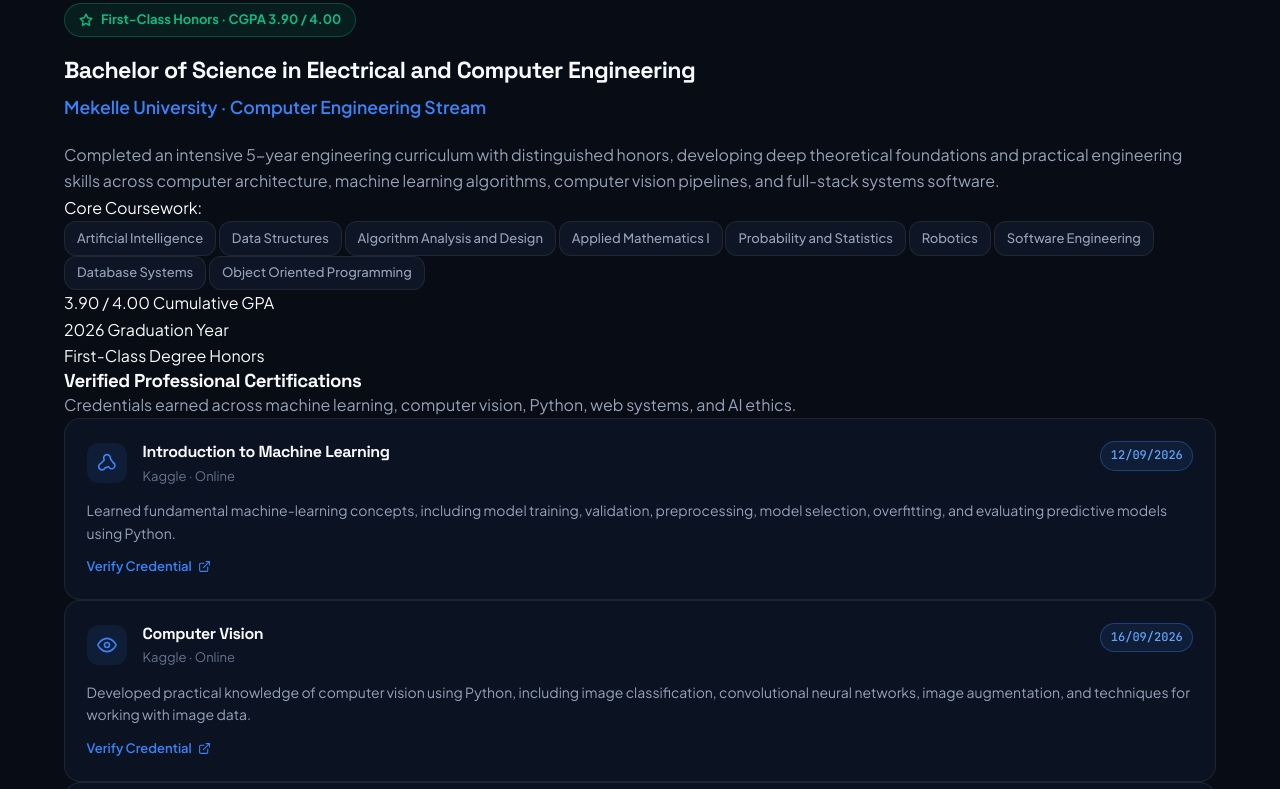
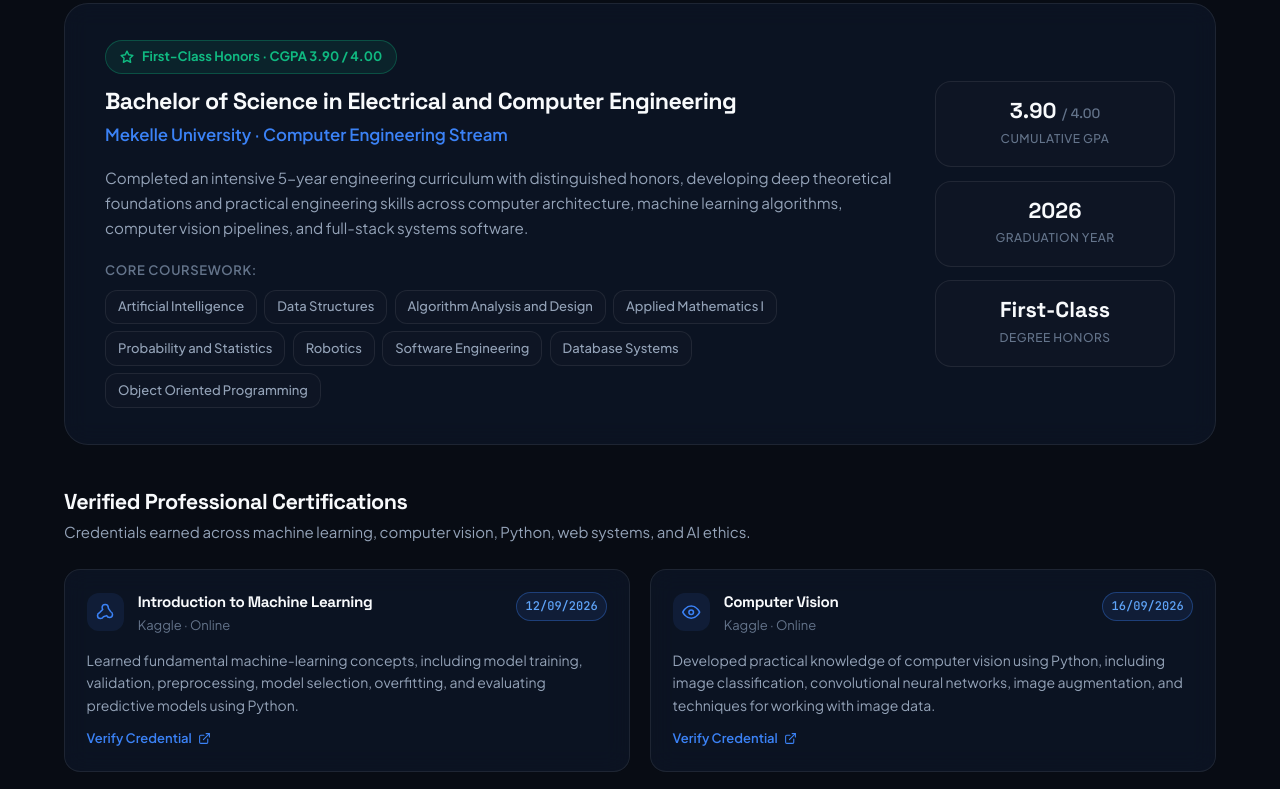
Before and after one commit to yocabel-sole/yocabel-portfolio, a plain HTML site: page index.html in a window 1280 px wide. Shown: the part 7829-8618 px from the top of the page. Drawn offline with Linux system fonts and the light colour scheme.

Commit message:
Include all style updates for education, certifications, and layout

```diff
--- a/style.css
+++ b/style.css
@@ -1192,23 +1192,29 @@ section {
 /* ==========================================================================
    EDUCATION & CERTIFICATIONS SECTION
    ========================================================================== */
-.edu-cert-grid {
-  display: grid;
-  grid-template-columns: 1.1fr 1fr;
-  gap: 2.5rem;
-}
-
-.edu-main-card {
+.edu-featured-card {
   background: var(--bg-card);
   backdrop-filter: blur(12px);
   -webkit-backdrop-filter: blur(12px);
   border: 1px solid var(--border-subtle);
   border-radius: var(--radius-xl);
-  padding: 2.25rem;
-  height: 100%;
+  padding: 2.25rem 2.5rem;
+  display: grid;
+  grid-template-columns: 1fr 240px;
+  gap: 2.5rem;
+  align-items: center;
+  margin-bottom: 2.75rem;
+  transition: all var(--transition-normal);
+}
+
+.edu-featured-card:hover {
+  border-color: var(--border-accent);
+  box-shadow: var(--card-shadow-hover);
+}
+
+.edu-card-main {
   display: flex;
   flex-direction: column;
-  justify-content: space-between;
 }
 
 .edu-badge-honors {
@@ -1222,47 +1228,119 @@ section {
   color: var(--accent-emerald);
   font-size: 0.8125rem;
   font-weight: 700;
-  margin-bottom: 1.25rem;
+  margin-bottom: 0.85rem;
+  width: fit-content;
 }
 
 .edu-degree {
   font-size: 1.45rem;
   font-weight: 700;
-  margin-bottom: 0.5rem;
+  margin-bottom: 0.35rem;
+  color: var(--text-primary);
 }
 
 .edu-school {
-  font-size: 1.1rem;
+  font-size: 1.05rem;
   color: var(--primary);
   font-weight: 600;
+  margin-bottom: 1rem;
+}
+
+.edu-summary {
+  color: var(--text-secondary);
+  line-height: 1.65;
+  font-size: 0.95rem;
   margin-bottom: 1.25rem;
 }
 
-.edu-stats-row {
-  display: flex;
-  gap: 1.5rem;
-  padding: 1rem 0;
-  margin: 1rem 0;
-  border-top: 1px solid var(--border-subtle);
-  border-bottom: 1px solid var(--border-subtle);
-}
-
-.edu-stat-item strong {
+.edu-coursework-block {
+  display: flex;
+  flex-direction: column;
+  gap: 0.5rem;
+}
+
+.edu-coursework-label {
+  font-size: 0.8125rem;
+  font-weight: 600;
+  color: var(--text-muted);
+  text-transform: uppercase;
+  letter-spacing: 0.05em;
+}
+
+.edu-course-chips {
+  display: flex;
+  flex-wrap: wrap;
+  gap: 0.45rem;
+}
+
+.edu-card-sidebar {
+  display: flex;
+  flex-direction: column;
+  gap: 0.85rem;
+}
+
+.edu-stat-box {
+  background: var(--bg-surface);
+  border: 1px solid var(--border-subtle);
+  border-radius: var(--radius-lg);
+  padding: 1rem 1.25rem;
+  text-align: center;
+  transition: all var(--transition-fast);
+}
+
+.edu-stat-box:hover {
+  border-color: var(--border-strong);
+  transform: translateY(-2px);
+}
+
+.edu-stat-number {
   display: block;
-  font-size: 1.25rem;
-  color: var(--text-primary);
   font-family: var(--font-heading);
-}
-
-.edu-stat-item span {
-  font-size: 0.8125rem;
+  font-size: 1.35rem;
+  font-weight: 700;
+  color: var(--text-primary);
+  line-height: 1.2;
+}
+
+.edu-stat-max {
+  font-size: 0.85rem;
   color: var(--text-muted);
-}
-
-/* Certifications Cards List */
-.certs-column {
-  display: flex;
-  flex-direction: column;
+  font-weight: 500;
+}
+
+.edu-stat-title {
+  font-size: 0.75rem;
+  color: var(--text-muted);
+  font-weight: 500;
+  text-transform: uppercase;
+  letter-spacing: 0.04em;
+  margin-top: 0.25rem;
+}
+
+/* Certifications Sub-Section */
+.certs-section-wrap {
+  margin-top: 2.5rem;
+}
+
+.certs-header {
+  margin-bottom: 1.5rem;
+}
+
+.certs-subheading {
+  font-size: 1.35rem;
+  font-weight: 700;
+  margin-bottom: 0.35rem;
+  color: var(--text-primary);
+}
+
+.certs-subtext {
+  font-size: 0.9375rem;
+  color: var(--text-secondary);
+}
+
+.certs-grid {
+  display: grid;
+  grid-template-columns: repeat(2, 1fr);
   gap: 1.25rem;
 }
 
@@ -1289,18 +1367,18 @@ section {
   display: flex;
   align-items: flex-start;
   justify-content: space-between;
-  gap: 1rem;
+  gap: 0.85rem;
 }
 
 .cert-info {
   display: flex;
   align-items: flex-start;
-  gap: 1rem;
+  gap: 0.85rem;
 }
 
 .cert-icon {
-  width: 2.5rem;
-  height: 2.5rem;
+  width: 2.35rem;
+  height: 2.35rem;
   border-radius: var(--radius-md);
   background: var(--bg-badge);
   color: var(--primary);
@@ -1308,16 +1386,16 @@ section {
   align-items: center;
   justify-content: center;
   flex-shrink: 0;
-  margin-top: 0.15rem;
+  margin-top: 0.1rem;
 }
 
 .cert-icon svg {
-  width: 1.25rem;
-  height: 1.25rem;
+  width: 1.15rem;
+  height: 1.15rem;
 }
 
 .cert-name {
-  font-size: 1rem;
+  font-size: 0.95rem;
   font-weight: 700;
   color: var(--text-primary);
   margin-bottom: 0.2rem;
@@ -1336,7 +1414,7 @@ section {
   color: var(--text-accent);
   background: var(--bg-badge);
   border: 1px solid var(--border-accent);
-  padding: 0.25rem 0.6rem;
+  padding: 0.25rem 0.55rem;
   border-radius: var(--radius-full);
   white-space: nowrap;
   flex-shrink: 0;
@@ -1346,6 +1424,7 @@ section {
   font-size: 0.875rem;
   color: var(--text-secondary);
   line-height: 1.6;
+  flex-grow: 1;
 }
 
 .cert-link {
@@ -1357,6 +1436,7 @@ section {
   color: var(--primary);
   text-decoration: none;
   width: fit-content;
+  margin-top: auto;
   transition: all var(--transition-fast);
 }
 
@@ -1604,9 +1684,24 @@ section {
     grid-template-columns: 1fr;
   }
 
-  .edu-cert-grid {
+  .edu-featured-card {
     grid-template-columns: 1fr;
-    gap: 2rem;
+    gap: 1.75rem;
+    padding: 1.75rem;
+  }
+
+  .edu-card-sidebar {
+    flex-direction: row;
+    flex-wrap: wrap;
+  }
+
+  .edu-stat-box {
+    flex: 1;
+    min-width: 140px;
+  }
+
+  .certs-grid {
+    grid-template-columns: 1fr;
   }
 
   .contact-layout {
```
